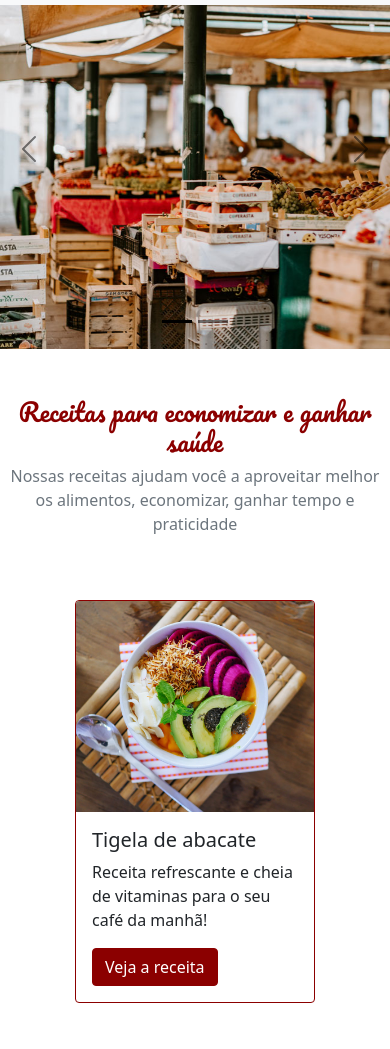
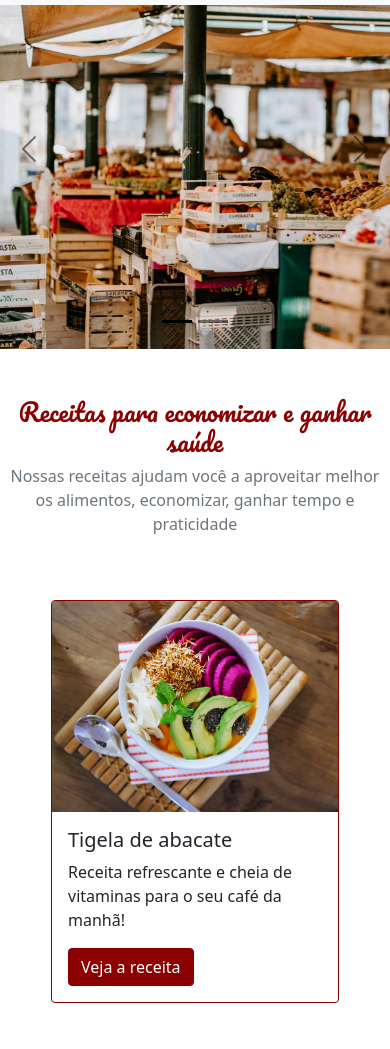
Before and after one commit to viniciusvinny233/fruta-fruto, a plain HTML site: page index.html in a window 390 px wide. Shown: the part 51-1100 px from the top of the page. Drawn offline with nearby package versions, Linux system fonts and the light colour scheme.

Commit message:
Aumentando o tamanho do card para celular menor

```diff
--- a/src/style.css
+++ b/src/style.css
@@ -117,7 +117,7 @@ h1 {
 
     .tamanho-card {
 
-        width: 15rem;
+        width: 18rem;
 
     }
 
```
